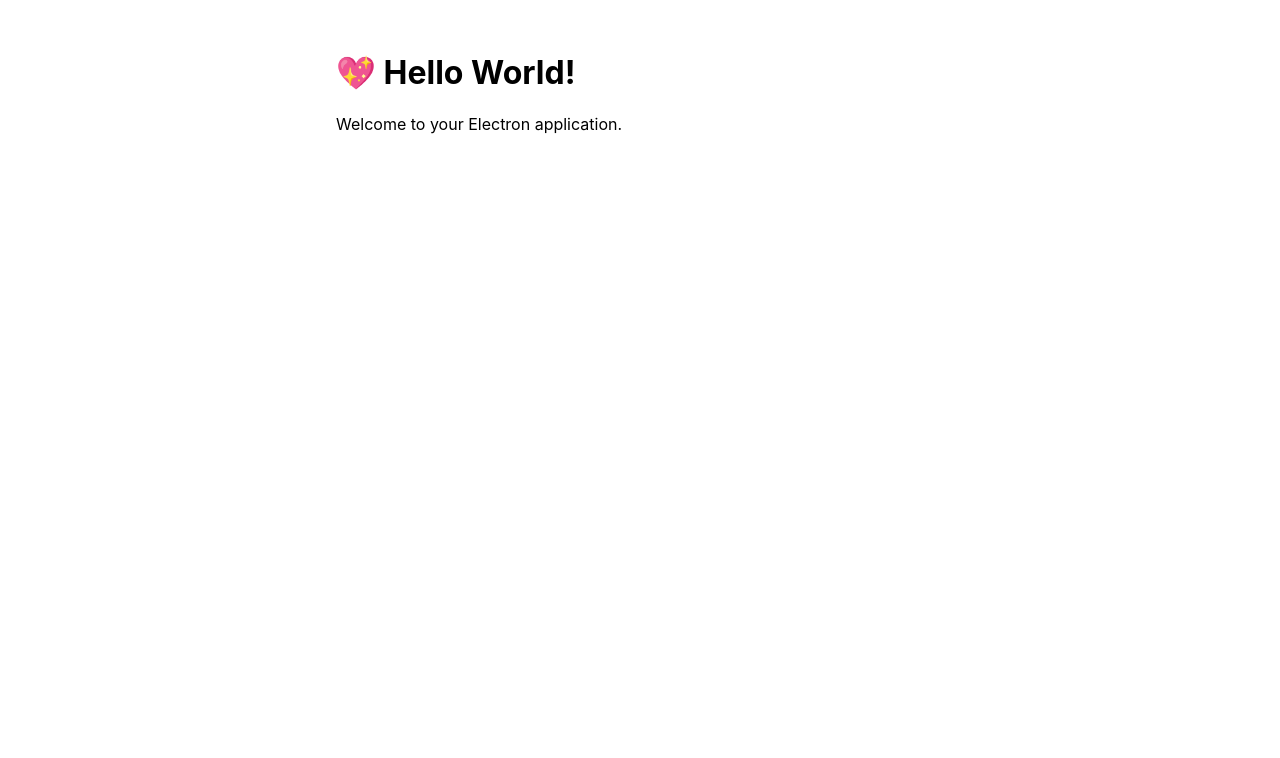
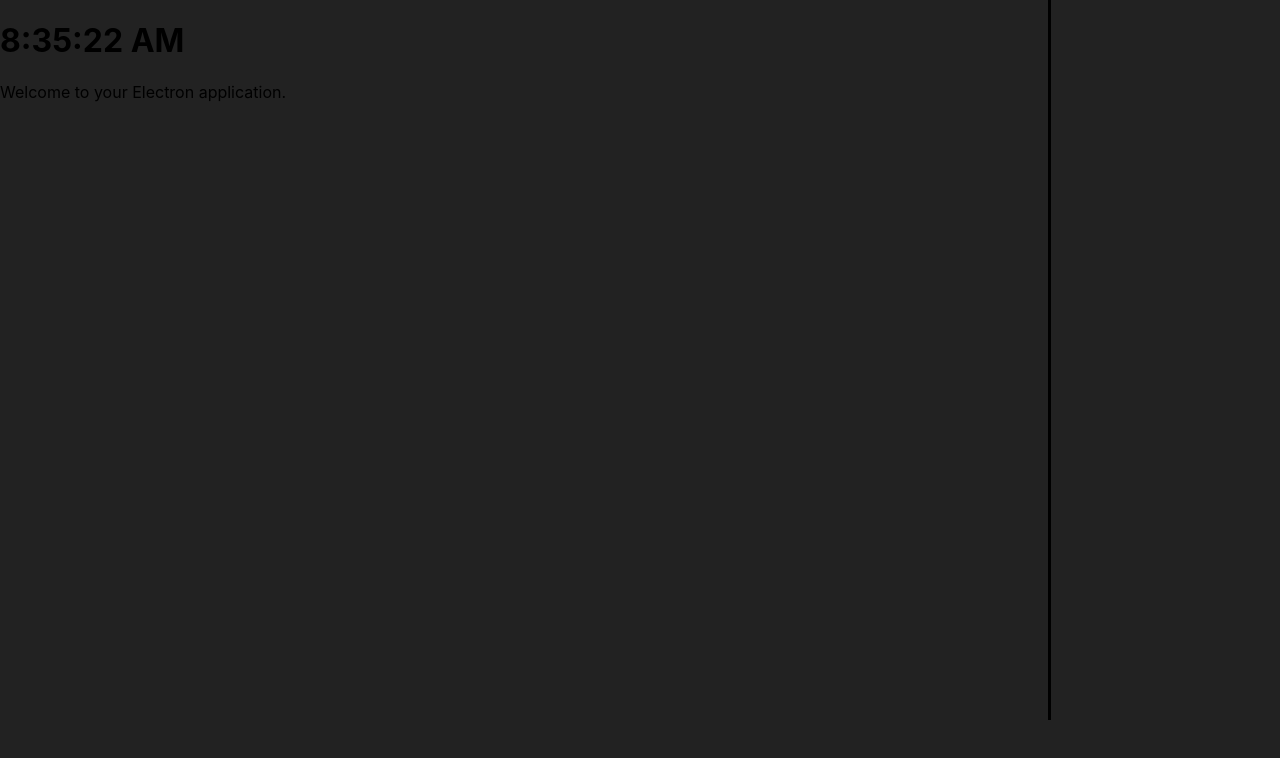
Before and after one commit to Edenskull/Electron-Dashboard, an Electron app: page src/index.html in a window 1280 px wide. Drawn offline with nearby package versions, Linux system fonts and the light colour scheme.

Commit message:
Add Timer management

```diff
--- a/package.json
+++ b/package.json
@@ -45,7 +45,10 @@
     }
   },
   "dependencies": {
-    "electron-squirrel-startup": "^1.0.0"
+    "electron-squirrel-startup": "^1.0.0",
+    "jquery": "^3.5.1",
+    "jsdom": "^16.2.2",
+    "moment": "^2.27.0"
   },
   "devDependencies": {
     "@electron-forge/cli": "^6.0.0-beta.51",
--- /dev/null
+++ b/src/frontWorker.js
@@ -0,0 +1,5 @@
+$(document).ready(function(){
+    setInterval(function(){
+        $("#clock").text(moment().format('LTS'));
+    }, 1000);
+})
--- a/src/index.css
+++ b/src/index.css
@@ -1,6 +1,21 @@
 body {
   font-family: -apple-system, BlinkMacSystemFont, "Segoe UI", Roboto, Helvetica, Arial, sans-serif;
   margin: auto;
-  max-width: 38rem;
-  padding: 2rem;
+  max-width: 1280px;
+  width: 100vw;
+  max-height: 720px;
+  height: 100vh;
+  background-color: #222;
+  display: inline-flex;
 }
+
+.sidebar {
+    border-left: solid;
+    height: 100%;
+    max-width: 280px;
+    width: 280px;
+}
+
+main {
+    width: 100%;
+}
--- a/src/index.html
+++ b/src/index.html
@@ -1,12 +1,20 @@
 <!DOCTYPE html>
 <html>
-  <head>
+<head>
     <meta charset="UTF-8">
     <title>Hello World!</title>
     <link rel="stylesheet" href="index.css">
-  </head>
-  <body>
-    <h1>💖 Hello World!</h1>
-    <p>Welcome to your Electron application.</p>
-  </body>
+</head>
+<body>
+    <main>
+        <h1 id="clock"></h1>
+        <p>Welcome to your Electron application.</p>
+    </main>
+    <div class="sidebar">
+
+    </div>
+    <script src="https://cdnjs.cloudflare.com/ajax/libs/moment.js/2.27.0/moment.min.js"></script>
+    <script src="..\node_modules\jquery\dist\jquery.min.js"></script>
+    <script src="frontWorker.js"></script>
+</body>
 </html>
--- a/src/index.js
+++ b/src/index.js
@@ -1,5 +1,6 @@
 const { app, BrowserWindow, Menu } = require('electron');
 const path = require('path');
+
 
 // Handle creating/removing shortcuts on Windows when installing/uninstalling.
 if (require('electron-squirrel-startup')) { // eslint-disable-line global-require
@@ -9,8 +10,9 @@ if (require('electron-squirrel-startup')) { // eslint-disable-line global-requir
 const createWindow = () => {
   // Create the browser window.
   const mainWindow = new BrowserWindow({
-    width: 800,
-    height: 600,
+    width: 1280,
+    height: 720,
+    resizable: false,
   });
 
   // and load the index.html of the app.
```
Also changed, not shown: 2 other files.
